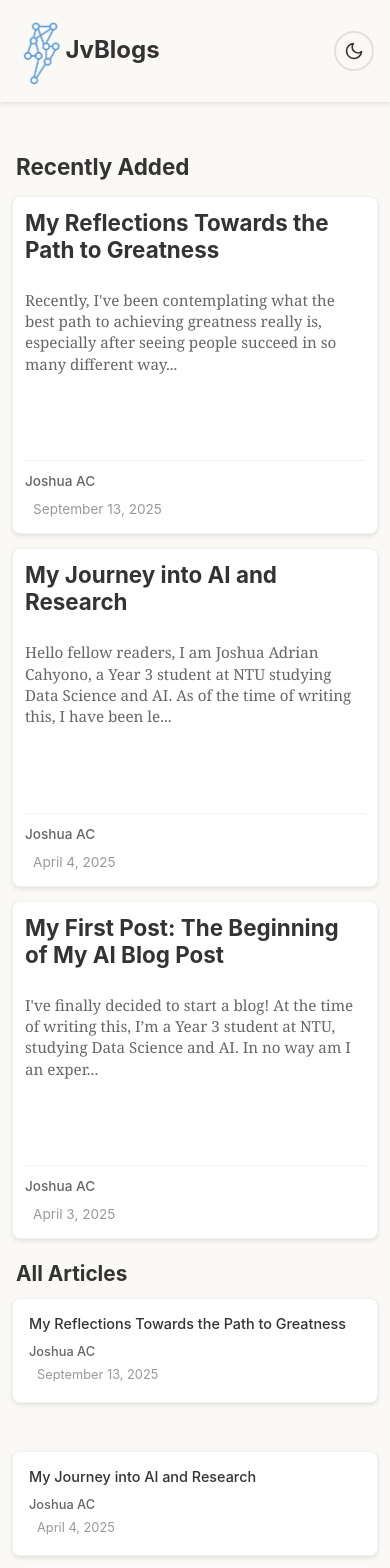
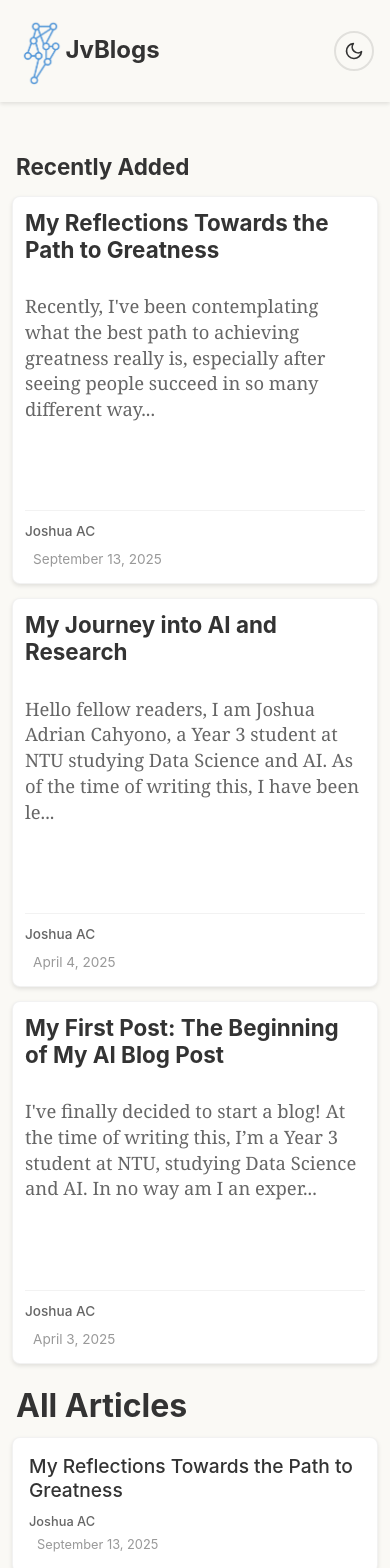
Before and after one commit to JvThunder/my-react-blog-app, a React (Create React App) app: page / in a window 390 px wide. Shown: the top 1568 px of the page. Built offline with nearby package versions, Linux system fonts and the light colour scheme.

Commit message:
minor changes

```diff
--- a/public/blogs/reflections-on-greatness.md
+++ b/public/blogs/reflections-on-greatness.md
@@ -1,4 +1,4 @@
-Recently, I've been contemplating what the best path to achieving greatness really is, especially after seeing people succeed in so many different ways. A lot of people believe that gaining capital as early and as much as possible is probably the best policy in life.
+Recently, I've been contemplating what the best path to achieving greatness really is, especially after seeing people succeed in so many different ways. (Note that the path towards greatness is not necessarily the path towards becoming a billionaire, but it is a path towards doing great work and making a difference in the world) A lot of people believe that gaining capital as early and as much as possible is probably the best policy in life.
 
 It's no wonder, then, that many of my smart friends aim for quant companies. Some succeed and end up earning insane amounts of money (for context, the highest salary I know of is around **$200k/year** even for interns, crazy, I know). Sometimes that makes me jealous, and I find myself wondering: why don't I try going for it too? Coming from a background of winning multiple national and international Math and Coding Olympiads at school, I feel confident that if I dedicated fully grinding for 2-3 years of my life to preparing, I could probably ace the questions and interviews quant companies give, and maybe have a somewhat decent chance of getting onboard. (I hope this does not come off as bragging and I only intend to use this for my argument)
 
@@ -8,7 +8,7 @@ So I thought to myself: is it better to be a millionaire with no directly applic
 
 Even if I would have a million dollars by then, I will not be sure what good I could directly do with it. Sure, I could donate to charity, but that is limited and probably a one-off thing. I could try starting a company, but without deep expertise, I would not really know what kind of business to build. Personally, I lean toward deep tech companies that bring real value to society. And while I could hire experts and start something, what direction should I pursue if I am not confident any of the fields myself? Honestly, I do not just want to be an investor, I want to build things too.
 
-On the other hand, if I became a top researcher or practitioner in a field, I can imagine many more ways to contribute. Maybe along the way I'd find like-minded people to build amazing AI products for society. Maybe some of my research would turn into important work that gets widely adopted-like the Transformers paper (one of the most important breakthroughs in AI history). Maybe I'd even become a professor at a top university, leading others to do great work and pursue their dreams. Of course, like most things in life, luck would play a role. But still, I can see this path as a better route toward greatness. (Note that the path towards greatness is not necessarily the path towards becoming a billionaire, but it is a path towards doing great work and making a difference in the world)
+On the other hand, if I became a top researcher or practitioner in a field, I can imagine many more ways to contribute. Maybe along the way I'd find like-minded people to build amazing AI products for society. Maybe some of my research would turn into important work that gets widely adopted-like the Transformers paper (one of the most important breakthroughs in AI history). Maybe I'd even become a professor at a top university, leading others to do great work and pursue their dreams. Of course, like most things in life, luck would play a role. But still, I can see this path as a better route toward greatness.
 
 For those of you who don't care about *"doing great work"* and just want a simple life with a happy family, this might sound silly and idealistic, maybe even childlike. And honestly, you might be right. I also think that this is a perfectly valid way of living, and I respect anyone who chooses it. (In fact, I'd probably have far less internal conflict if I pursued that path, but unfortunately, that's not how my brain works.) I may not be there yet, but I truly believe in what I'm writing.
 
--- a/src/HomePage.css
+++ b/src/HomePage.css
@@ -212,7 +212,7 @@ h3 {
     }
 
     h2 {
-        font-size: 1.5rem;
+        font-size: 2.2rem;
         margin-bottom: 1rem;
         padding: 0 0.5rem;
     }
@@ -236,7 +236,7 @@ h3 {
 
     .post-card .post-excerpt {
         margin-bottom: 0.75rem;
-        font-size: 1rem;
+        font-size: 1.2rem;
         line-height: 1.4;
     }
 
@@ -256,7 +256,6 @@ h3 {
     }
 
     .posts-list {
-        gap: 2rem;
         padding: 0 0.5rem;
     }
 
@@ -265,11 +264,10 @@ h3 {
         flex-direction: column;
         align-items: flex-start;
         gap: 0.5rem;
-        margin-bottom: 1rem;
     }
 
     .post-title {
-        font-size: 1rem;
+        font-size: 1.3rem;
         margin-right: 0;
         margin-bottom: 0.25rem;
     }
@@ -296,7 +294,7 @@ h3 {
     }
 
     h2 {
-        font-size: 1.3rem;
+        font-size: 2rem;
         margin-bottom: 0.75rem;
     }
 
@@ -313,7 +311,7 @@ h3 {
     }
 
     .post-card .post-excerpt {
-        font-size: 0.95rem;
+        font-size: 1.15rem;
     }
 
     .posts-list {
@@ -322,11 +320,10 @@ h3 {
 
     .post-item {
         padding: 1rem;
-        margin-bottom: 1rem;
     }
 
     .post-title {
-        font-size: 0.9rem;
+        font-size: 1.2rem;
     }
 
     .post-meta-compact {
```
